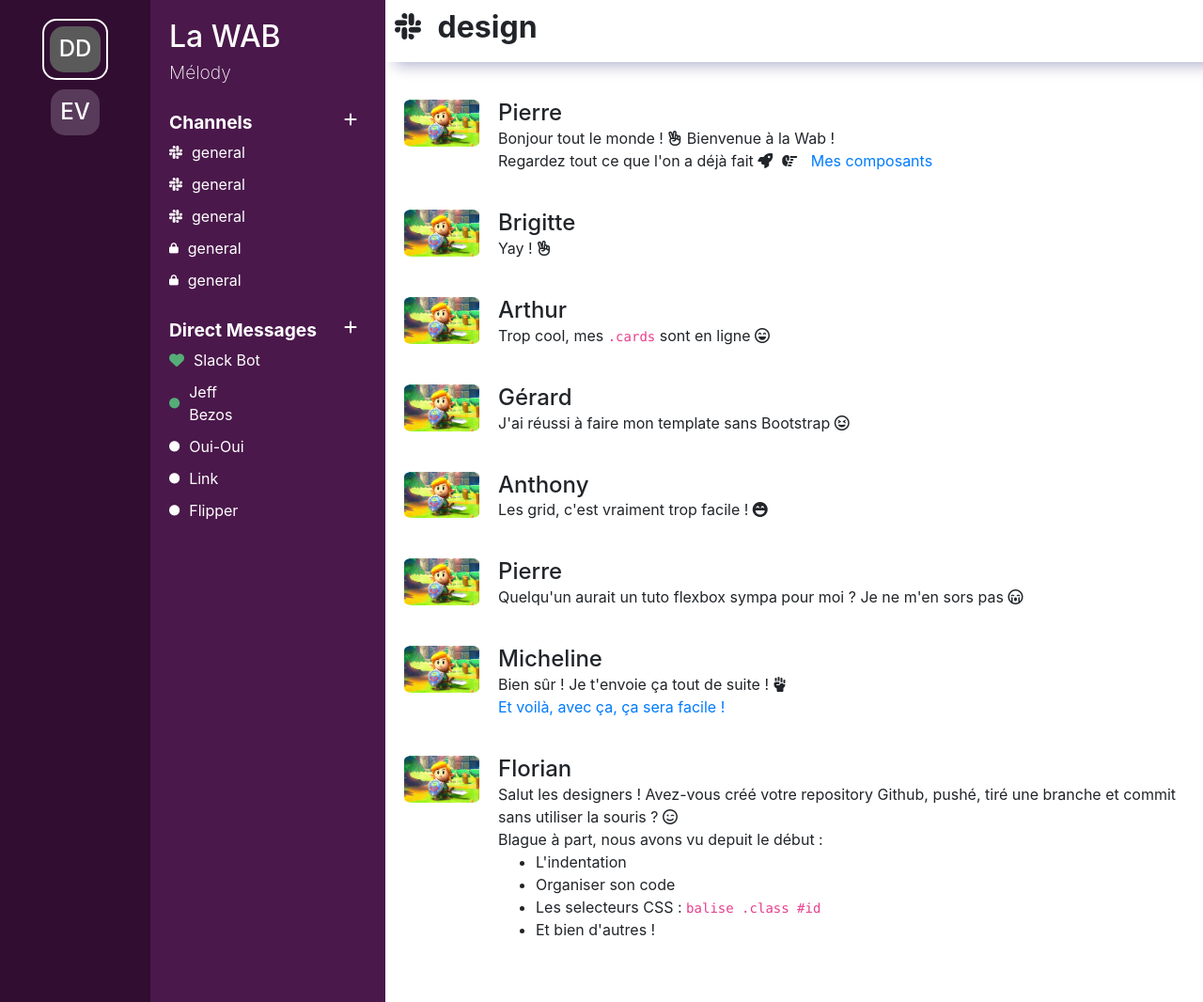
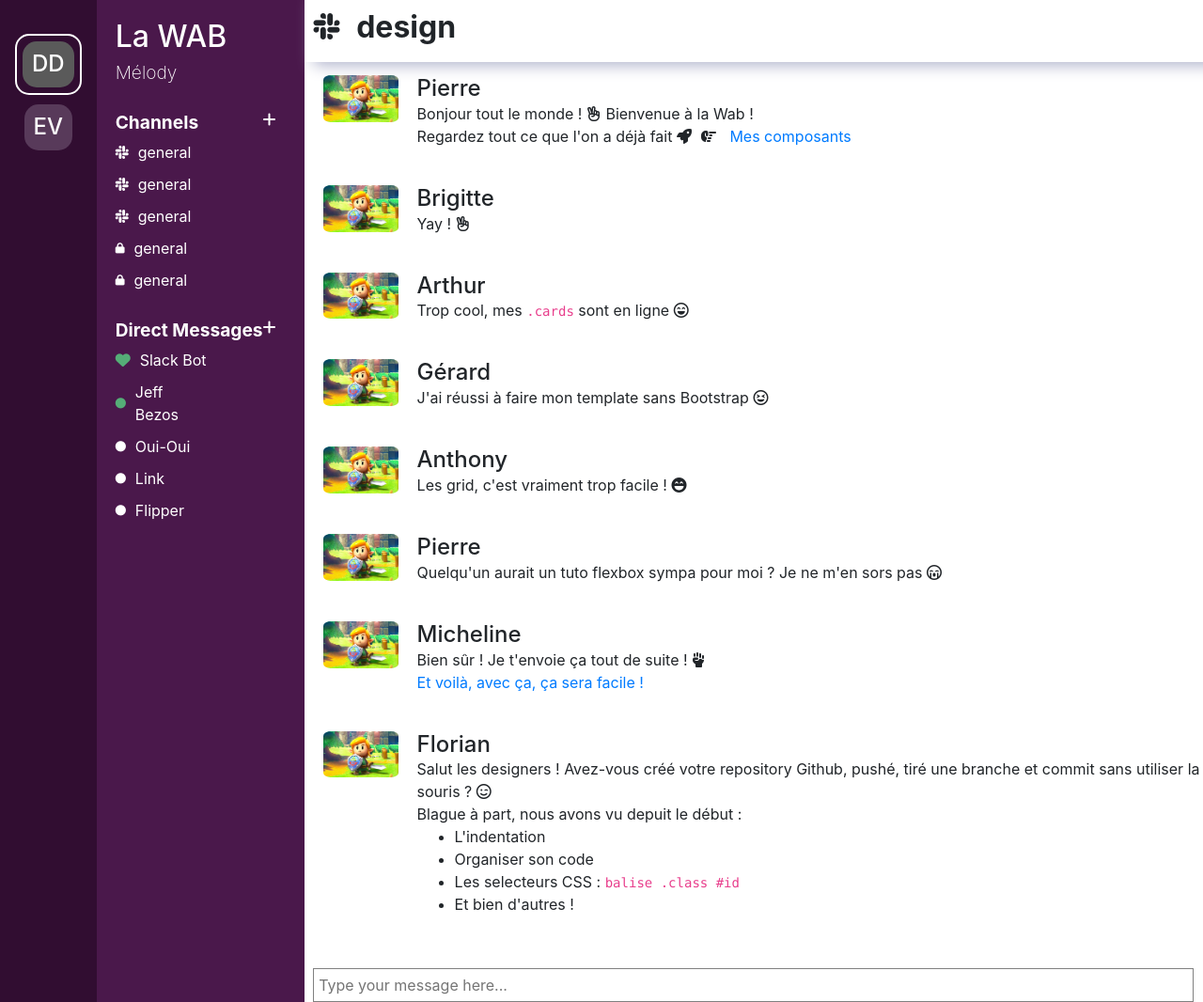
Before and after one commit to MelodyChallier/slack-template, a plain HTML site: page index.html in a window 1280 px wide and 1066 px high. Shown: the whole page at 94% size. Drawn offline with nearby package versions, Linux system fonts and the light colour scheme.

Commit message:
update css html
add input placeholder for messages

```diff
--- a/css/style.css
+++ b/css/style.css
@@ -3,8 +3,7 @@
 }
 
 .channel-container{
-	width: 10%;
-	min-width: 160px;
+	padding: 16px;
 	height: 100vh;
 	background-color: #310D31;
 	display: flex;
@@ -49,8 +48,8 @@ h4{
 .salon-container{
 	background-color: #4A184B;
 	color: white;
-	width: 15%;
-	min-width: 250px;
+	min-width: 220px;
+	flex-shrink: 0;
 	padding: 20px;
 }
 
@@ -86,10 +85,14 @@ h4{
 }
 
 .chat-container{
+	flex-grow: 1;
 	width: 100%;
-	min-width: 500px !important;
 	height: 100vh;
 	overflow: scroll;
+}
+
+.chat{
+	margin-top: 80px;
 }
 
 .title-chat{
@@ -97,6 +100,9 @@ h4{
 	width: 100%;
 	min-width: 1000px;
 	padding: 10px;
+	position: fixed;
+	z-index: 1000;
+	background-color: white;
 }
 
 .title-chat h2{
@@ -125,6 +131,30 @@ h4{
 	color: #55AD77;
 }
 
+.message-placeholder{
+	display: flex;
+	align-items: center;
+	justify-content: center;
+}
+
+input{
+	border: 1px solid grey;
+	padding: 5px;
+	margin: auto;
+	color: grey;
+	width: 98%;
+}
+
 p{
 	margin: 0 !important;
 }
+
+@media (max-width: 760px){
+	h4, h3, h2, p, li, .fa-plus{
+		font-size: 0.9em !important;
+	}
+
+	img{
+		width: 60px !important;
+	}
+}
--- a/index.html
+++ b/index.html
@@ -165,6 +165,9 @@
 					</div>
 				</div>
 			</div>
+			<div class="message-placeholder">
+				<input type="text" placeholder="Type your message here...">
+			</div>
 		</div>
 	</body>
 	</html>
```
